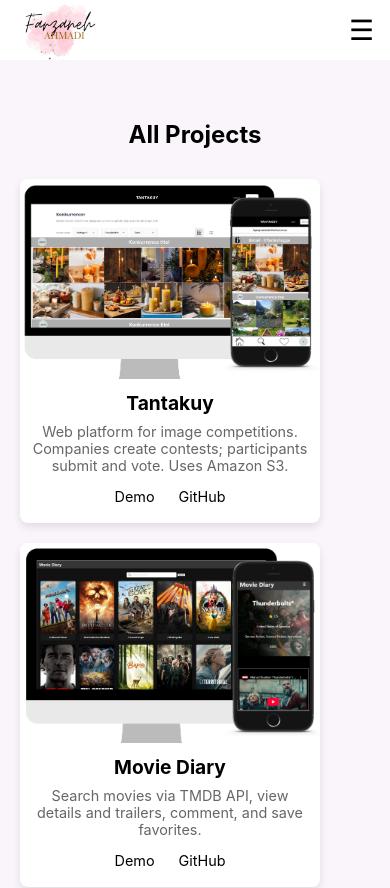
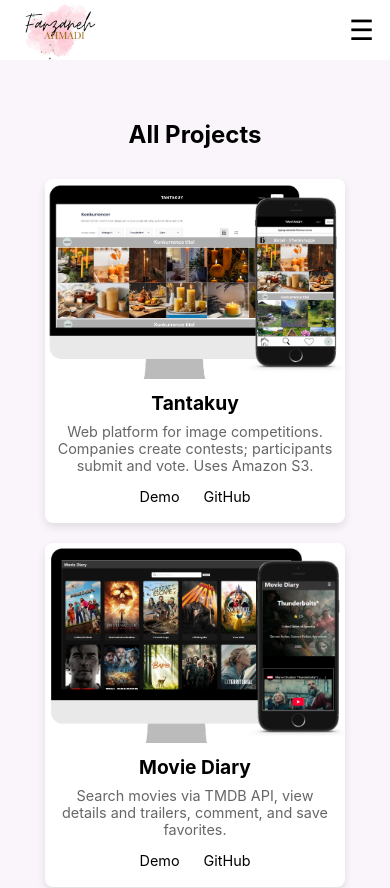
Before and after one commit to FarzanehAhmadi/portfolio, a React (Create React App) app: page /projects in a window 390 px wide. Shown: the top 888 px of the page. Built offline with nearby package versions, Linux system fonts and the light colour scheme.

Commit message:
fix: Update About section text and adjust ProjectsGrid layout for better responsiveness

```diff
--- a/src/components/About/About.js
+++ b/src/components/About/About.js
@@ -25,8 +25,8 @@ const About = () => {
             <br />
             <br />
             Want to know more? You can find me on LinkedIn and GitHub, or
-            explore the Projects and Blog sections to see what I’ve been working
-            on and learning lately:)
+            explore the Projects section to see what I’ve been working on and
+            learning lately:)
           </p>
           <div className={styles.socialLinks}>
             <a href="https://www.linkedin.com/in/farzanehahmadi/">
--- a/src/components/Projects/ProjectsPage.module.css
+++ b/src/components/Projects/ProjectsPage.module.css
@@ -11,6 +11,12 @@
 
 .projectsGrid {
   display: grid;
-  grid-template-columns: repeat(auto-fit, minmax(250px, 1fr));
+  grid-template-columns: repeat(auto-fit, minmax(280px, 1fr));
   gap: 20px;
 }
+@media (max-width: 620px) {
+  .projectsGrid {
+    grid-template-columns: 1fr;
+    justify-items: center;
+  }
+}
```
